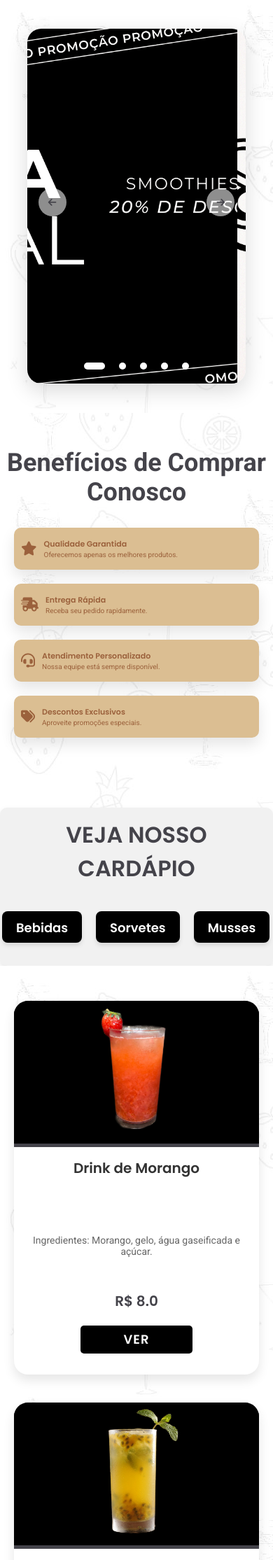
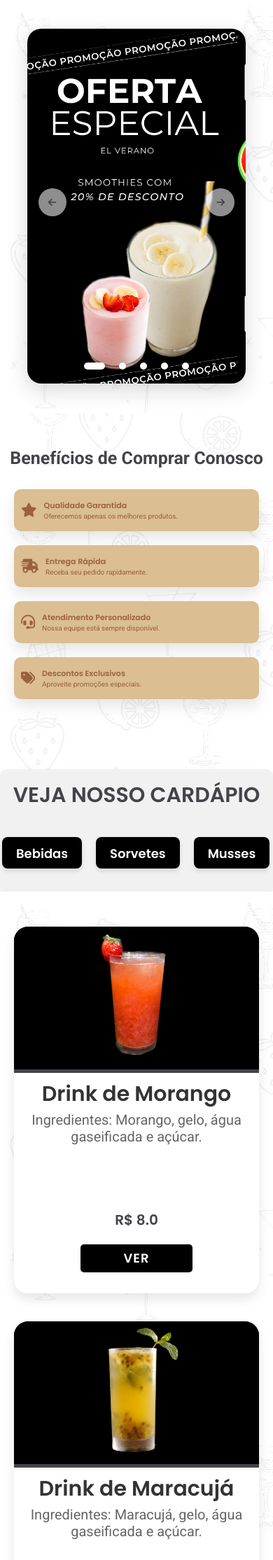
Before and after one commit to RyanKelvin727/Projeto-Drinks, a Flask app: page / in a window 390 px wide. Shown: the part 77-2306 px from the top of the page at 70% size. Run offline with Flask 3, Linux system fonts and the light colour scheme; data comes from the database, SQL or seed files in the repository; both versions use the stored data as it was after the commit.

Commit message:
Completo

```diff
--- a/static/header.css
+++ b/static/header.css
@@ -69,7 +69,7 @@ header {
 
 .nav-item a {
     text-decoration: none;
-    font-size: 1.15rem;
+    font-size: 1.05rem;
     color: var(--cor-terciaria);
     font-weight: 400;
     padding: 12px 20px;
--- a/static/main.css
+++ b/static/main.css
@@ -190,6 +190,14 @@ body {
     padding: 20px 0;
 }
 
+.img-mobile{
+    display: none;
+}
+
+.img-desktop{
+    display: block;
+}
+
 .slider {
     width: 80vw;
     height: 60vh;
@@ -368,6 +376,14 @@ body {
     padding: 0px 20px;
 }
 
+.conteudo-item{
+    display: flex;
+    height: 320px;
+    flex-direction: column;
+    align-items: center;
+    justify-content: space-between;
+}
+
 .crdp-item{
     background-color: var(--cor-primaria);
     border-radius: 20px;
@@ -405,8 +421,9 @@ a{
 
 .nome-drink {
     font-family: var(--fonte-secundaria);
+    line-height: 1.2;
     text-align: center;
-    height: 100px;
+    margin-bottom: 10px;
     font-size: 24px;
     font-weight: 600;
     color: #333;
@@ -555,6 +572,10 @@ footer {
         height: 50vh;
     }
 
+    .beneficios h2{
+        font-size: 25px;
+    }
+
     .beneficio1{
         display: none;
     }
@@ -569,6 +590,14 @@ footer {
         height: 70vh;
     }
 
+    .img-mobile{
+        display: block;
+    }
+
+    .img-desktop{
+        display: none;
+    }
+
     .item img{
         width: 100%;
         max-width: 300px;
@@ -581,6 +610,10 @@ footer {
         left: -45px;
     }
 
+    .cardapio-intro h1{
+        font-size: 30px;
+    }
+
     .conteudo-cardapio {
         grid-template-columns: 1fr;
     }
@@ -590,11 +623,12 @@ footer {
     }
 
     .nome-drink {
-        font-size: 20px;
+        font-size: 30px;
+        line-height: 1;
     }
 
     .desc-drink {
-        font-size: 14px;
+        font-size: 20px;
     }
 
     .preco-drink {
--- a/templates/index.html
+++ b/templates/index.html
@@ -52,19 +52,24 @@
         <div class="slider">
           <div class="list">
             <div class="item">
-              <img src="/static/img/1.png" alt="" />
+              <img class="img-desktop" src="/static/img/1.png" alt="" />
+              <img class="img-mobile" src="/static/img/mobile-1.png" alt="" />
             </div>
             <div class="item">
-              <img src="/static/img/3.png" alt="" />
+              <img class="img-desktop" src="/static/img/3.png" alt="" />
+              <img class="img-mobile" src="/static/img/mobile-2.png" alt="" />
             </div>
             <div class="item">
-              <img src="/static/img/4.png" alt="" />
+              <img class="img-desktop" src="/static/img/4.png" alt="" />
+              <img class="img-mobile" src="/static/img/mobile-3.png" alt="" />
             </div>
             <div class="item">
-              <img src="/static/img/5.png" alt="" />
+              <img class="img-desktop" src="/static/img/5.png" alt="" />
+              <img class="img-mobile" src="/static/img/mobile-4.png" alt="" />
             </div>
             <div class="item">
-              <img src="/static/img/6.png" alt="" />
+              <img class="img-desktop" src="/static/img/6.png" alt="" />
+              <img class="img-mobile" src="/static/img/mobile-3.png" alt="" />
             </div>
           </div>
           <div class="buttons">
@@ -150,15 +155,19 @@
             <a href="/item/{{ produto.id }}"
               ><img class="crdp-img1" src="{{ produto.image }}" alt=""
             /></a>
+            <div class="conteudo-item">
               <div>
                 <h1 class="nome-drink">{{ produto.nome }}</h1>
                 <p class="desc-drink">{{ produto.descricao }}</p>
+              </div>
+              <div>
                 <h2 class="preco-drink">
                   R$ {{ produto.preco_desconto | round(2) }}
                 </h2>
                 <a href="/item/{{ produto.id }}"
                   ><button class="button-ver">Ver</button></a
                 >
+              </div>
             </div>
           </div>
           {% endfor %}
```
Also changed, not shown: instance/produtos.db, static/img/mobile-1.png (added), static/img/mobile-2.png (added), static/img/mobile-3.png (added), static/img/mobile-4.png (added). Lines whose indentation alone changed are shown as unchanged.
